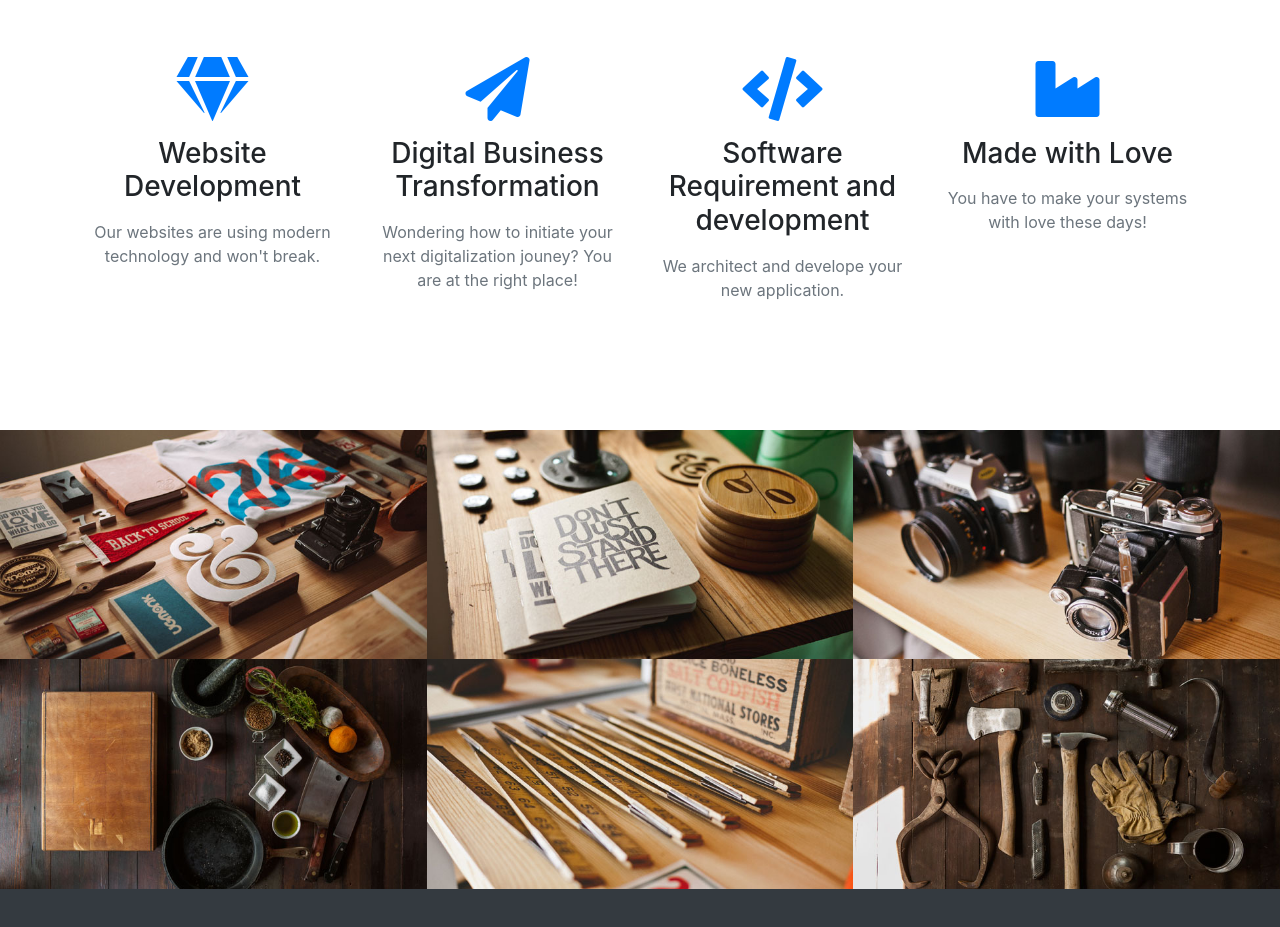
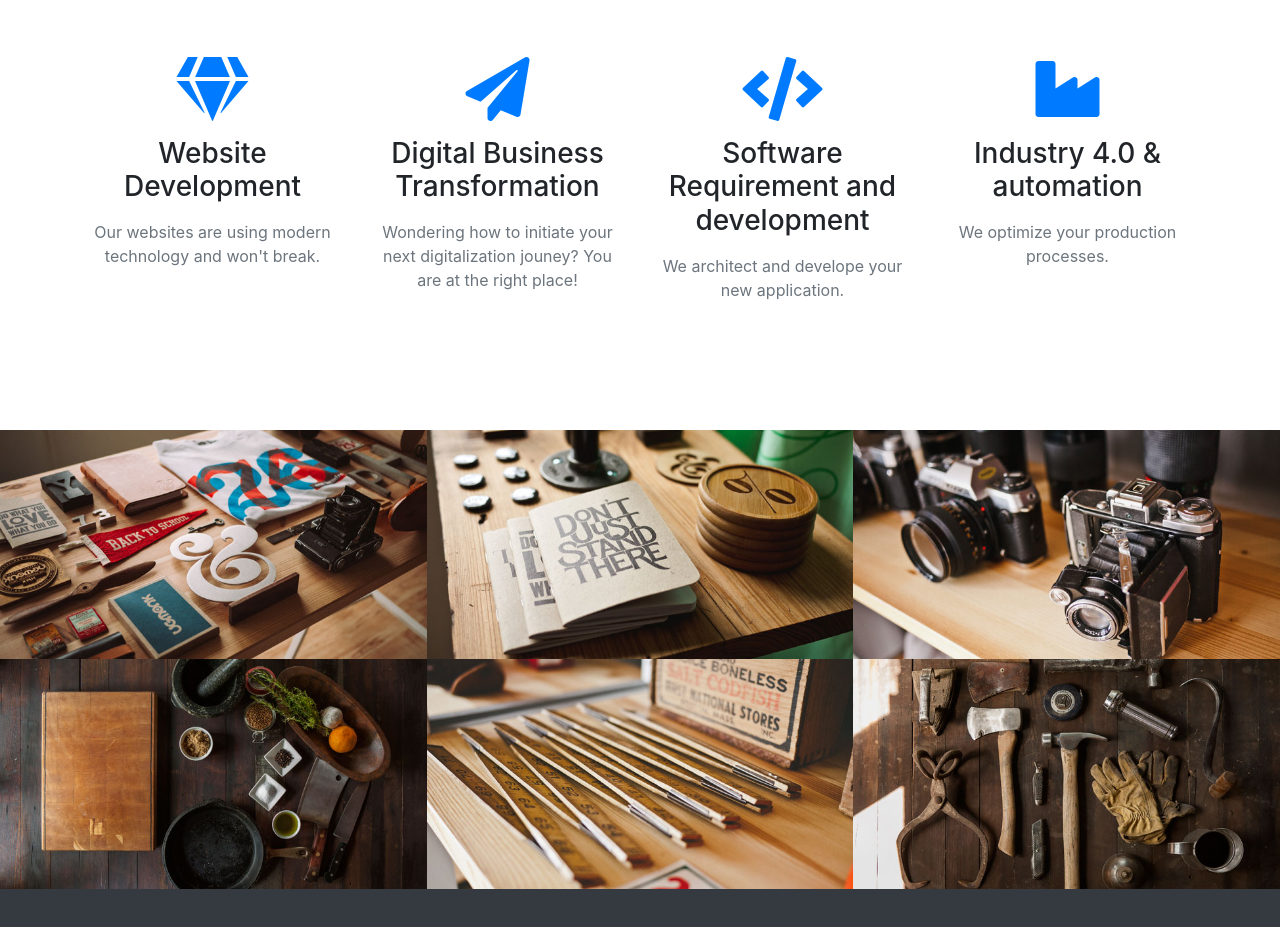
Before and after one commit to kiango/epidotegroup, a website with bundled scripts: page index.html in a window 1280 px wide. Shown: the part 1460-2387 px from the top of the page. Built offline with nearby package versions, Linux system fonts and the light colour scheme.

Commit message:
1st commit

```diff
--- a/index.html
+++ b/index.html
@@ -119,8 +119,8 @@
           <div class="col-lg-3 col-md-6 text-center">
             <div class="service-box mt-5 mx-auto">
               <i class="fas fa-4x fa-industry text-primary mb-3 sr-icon-4"></i>
-              <h3 class="mb-3">Made with Love</h3>
-              <p class="text-muted mb-0">You have to make your systems with love these days!</p>
+              <h3 class="mb-3">Industry 4.0 & automation</h3>
+              <p class="text-muted mb-0">We optimize your production processes.</p>
             </div>
           </div>
         </div>
```
